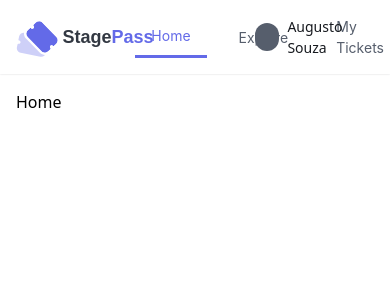
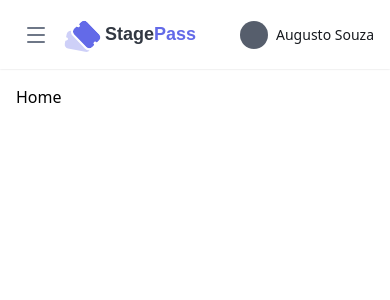
Before and after one commit to augustojs1/stagepass-client, a Next.js app: page / in a window 390 px wide. Shown: the top 300 px of the page. Built offline with nearby package versions, Linux system fonts and the light colour scheme.

Commit message:
feat: add lucid-react icon library and add responsive header logic

```diff
--- a/src/app/layouts/components/header.tsx
+++ b/src/app/layouts/components/header.tsx
@@ -1,13 +1,20 @@
 "use client";
 
 import Image from "next/image";
+import { Menu as MenuIcon } from "lucide-react";
 
 import { Menu } from "@/app/components";
 
 export function Header() {
   return (
     <header className="shadow-light ">
-      <div className="max-w-[86rem] p-[1rem] m-auto grid grid-cols-3">
+      <div className="max-w-[86rem] p-[1rem] m-auto grid md:grid-cols-3 grid-cols-2">
+        <div className="flex align-center">
+          <div className="flex md:hidden mr-2">
+            <button className="self-center py-1 px-2">
+              <MenuIcon color="#6e7787" size={24} />
+            </button>
+          </div>
           <div className="flex align-center cursor-pointer">
             <Image
               src={"/stagepass.svg"}
@@ -19,7 +26,10 @@ export function Header() {
               Stage<span className="text-primary">Pass</span>
             </h1>
           </div>
+        </div>
+        <div className="md:flex hidden">
           <Menu />
+        </div>
         <div className="flex justify-end gap-2">
           <div className="size-7 rounded-full bg-gray-2 self-center cursor-pointer"></div>
           <p className="self-center text-[14px] text-black-3 cursor-pointer">
```
Also changed, not shown: package.json (+7 -6 lines), 1 other file (tests, documents, lock files or other folders). Lines whose indentation alone changed are shown as unchanged.
